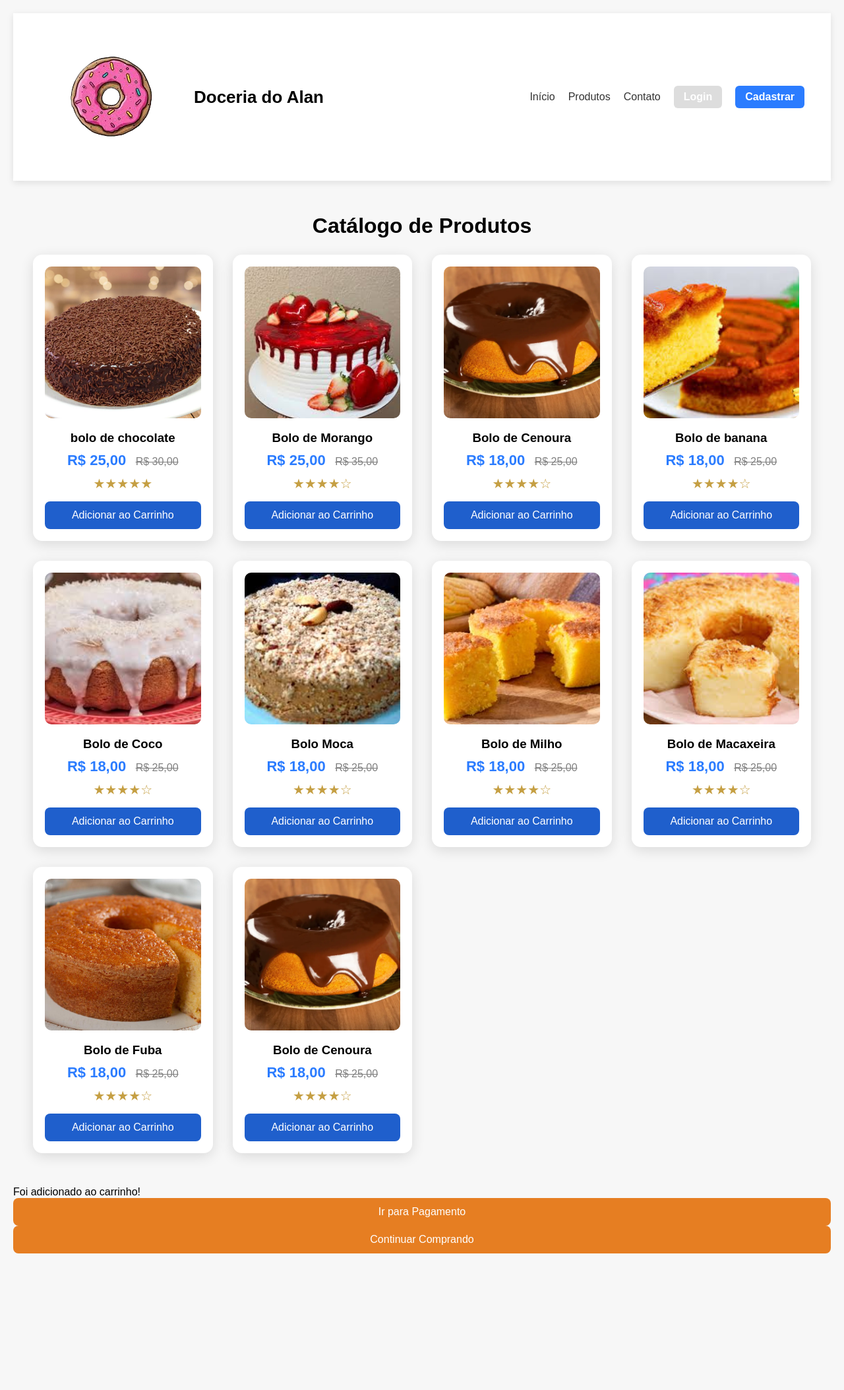
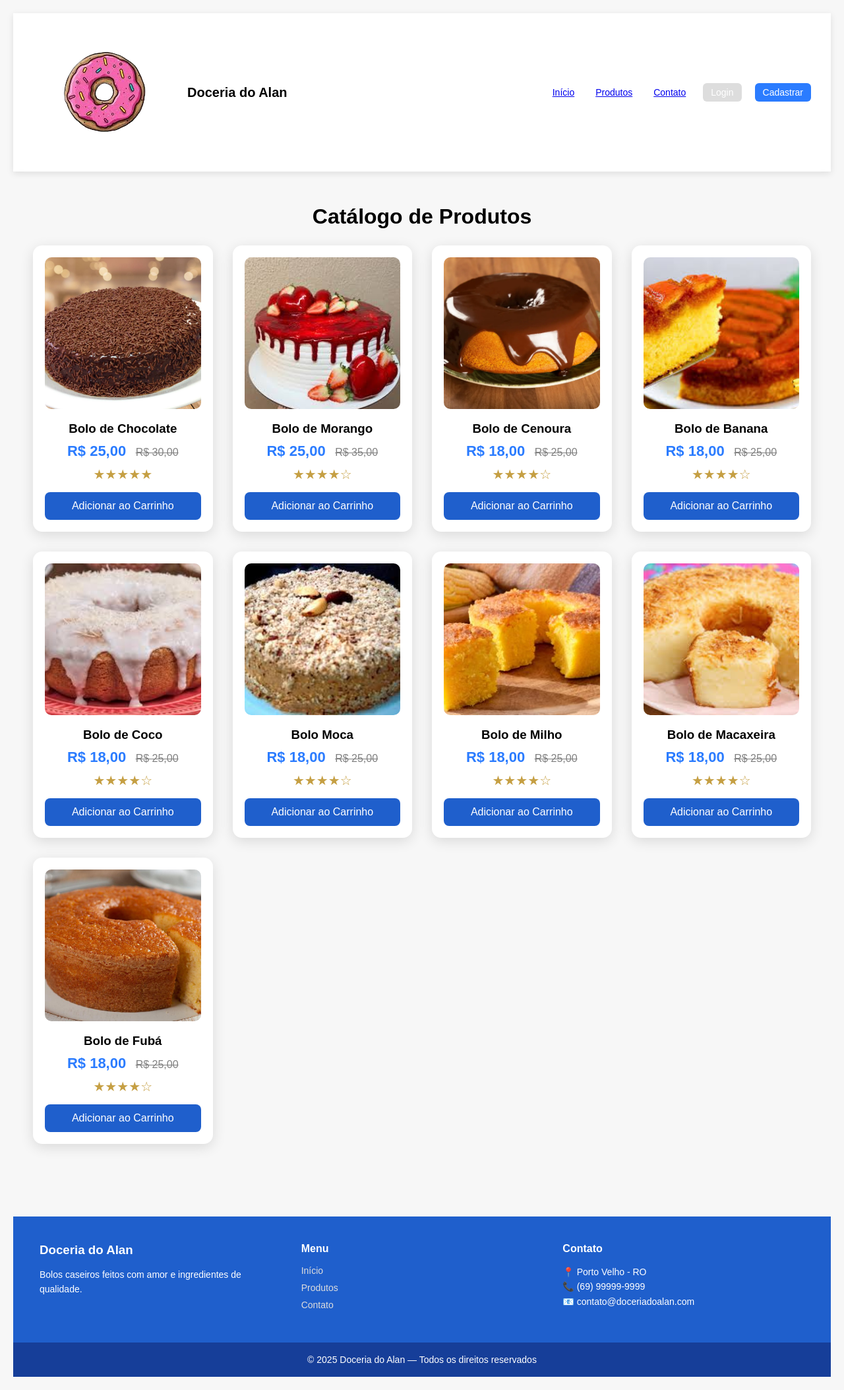
Before and after one commit to jhennycarvalho/sistema-de-vendas, a plain HTML site: page index.html in a window 1280 px wide. Shown: the whole page at 66% size. Before the commit the page ends 1920 px from the top, so only its background shows below. Drawn offline with Linux system fonts and the light colour scheme.

Commit message:
inserção do footer

```diff
--- a/css/style.css
+++ b/css/style.css
@@ -15,13 +15,14 @@
 /* HEADER */
 header {
     width: 100%;
-    padding: 15px 40px;
+    padding: 8px 30px;   /* antes: 15px 40px */
     background: #fff;
     display: flex;
     align-items: center;
     justify-content: space-between;
     box-shadow: 0 3px 10px rgba(0,0,0,0.1);
 }
+
 
 /* LOGO */
 .logo {
@@ -31,7 +32,7 @@ header {
 }
 
 .logo span {
-    font-size: 26px;
+    font-size: 20px;
     font-weight: bold;
 }
 
@@ -43,17 +44,16 @@ nav {
 }
 
 nav a {
-    text-decoration: none;
-    color: #333;
-    font-weight: 500;
+    font-size: 14px;
+    padding: 4px 6px;
 }
 
 .btn-login, .btn-cadastrar {
-    padding: 8px 15px;
+    padding: 6px 12px;
     border: none;
     cursor: pointer;
     border-radius: 6px;
-    font-weight: 600;
+    font-size: 14px;
 }
 
 .btn-login {
@@ -187,4 +187,108 @@ cursor: pointer;
 }
 button:hover {
 background: #cf6d17;
-        }
+}
+
+/* MODAL DO CARRINHO */
+.modal {
+    position: fixed;
+    top: 0;
+    left: 0;
+    width: 100%;
+    height: 100%;
+    background: rgba(0,0,0,0.5);
+    display: none;
+    align-items: center;
+    justify-content: center;
+    z-index: 1000;
+}
+
+.modal-content {
+    background: #fff;
+    padding: 25px;
+    border-radius: 12px;
+    width: 90%;
+    max-width: 380px;
+    text-align: center;
+}
+
+/* BOTÕES DO MODAL */
+.modal-content button {
+    width: auto;
+    padding: 10px 18px;
+    margin: 8px 5px;
+    border-radius: 8px;
+    font-size: 14px;
+}
+
+/* AGRUPAMENTO DOS BOTÕES */
+.modal-content .acoes {
+    display: flex;
+    justify-content: center;
+    gap: 10px;
+    margin-top: 15px;
+}
+
+/* BOTÃO PAGAMENTO */
+.modal-content .btn-pagamento {
+    background: #e67e22;
+    color: white;
+}
+
+/* BOTÃO CONTINUAR */
+.modal-content .btn-continuar {
+    background: #ccc;
+    color: #333;
+}
+
+.footer {
+    background: #1f5fcc;
+    color: white;
+    margin-top: 60px;
+}
+
+.footer-container {
+    max-width: 1200px;
+    margin: auto;
+    padding: 40px 20px;
+    display: grid;
+    grid-template-columns: repeat(auto-fit, minmax(250px, 1fr));
+    gap: 30px;
+}
+
+.footer h3,
+.footer h4 {
+    margin-bottom: 15px;
+    color: #fff;
+}
+
+.footer p {
+    font-size: 14px;
+    line-height: 1.6;
+}
+
+.footer ul {
+    list-style: none;
+    padding: 0;
+}
+
+.footer ul li {
+    margin-bottom: 8px;
+}
+
+.footer ul li a {
+    color: #ddd;
+    text-decoration: none;
+    font-size: 14px;
+}
+
+.footer ul li a:hover {
+    color: #fff;
+}
+
+.footer-bottom {
+    background: #163e99;
+    text-align: center;
+    padding: 15px;
+    font-size: 13px;
+}
--- a/index.html
+++ b/index.html
@@ -16,191 +16,147 @@
 
     <nav>
         <a href="#">Início</a>
-        <a href="#">Produtos</a>
-        <a href="#">Contato</a>
+        <a href="#produtos">Produtos</a>
+        <a href="#" id="contato">Contato</a>
         <button class="btn-login">Login</button>
         <button class="btn-cadastrar">Cadastrar</button>
     </nav>
 </header>
 
-<section class="catalogo">
+<section class="catalogo" id="produtos">
     <h2>Catálogo de Produtos</h2>
 
     <div class="catalogo-grid">
 
         <div class="card-produto">
-            <a href="#" class="img-link">
-                <img src="img/bolo.jpg" alt="Produto">
-            </a>
-
-            <h3>bolo de chocolate</h3>
-
+            <img src="img/bolo.jpg" alt="Bolo de Chocolate">
+            <h3>Bolo de Chocolate</h3>
             <div class="precos">
                 <span class="preco-atual">R$ 25,00</span>
                 <span class="preco-antigo">R$ 30,00</span>
             </div>
-
             <div class="estrelas">★★★★★</div>
-
-            <button class="btn-comprar">Adicionar ao Carrinho</button>
+            <button class="btn-comprar" data-nome="Bolo de Chocolate" data-preco="25,00">
+                Adicionar ao Carrinho
+            </button>
         </div>
 
         <div class="card-produto">
-            <a href="#" class="img-link">
-                <img src="img/BOLO DE MORANGO.jpg" alt="Produto">
-            </a>
-
+            <img src="img/BOLO DE MORANGO.jpg" alt="Bolo de Morango">
             <h3>Bolo de Morango</h3>
-
             <div class="precos">
                 <span class="preco-atual">R$ 25,00</span>
                 <span class="preco-antigo">R$ 35,00</span>
             </div>
-
             <div class="estrelas">★★★★☆</div>
-
-            <button class="btn-comprar">Adicionar ao Carrinho</button>
+            <button class="btn-comprar" data-nome="Bolo de Morango" data-preco="25,00">
+                Adicionar ao Carrinho
+            </button>
         </div>
 
         <div class="card-produto">
-            <a href="#" class="img-link">
-                <img src="img/bolo de cenoura.webp" alt="Produto">
-            </a>
-
+            <img src="img/bolo de cenoura.webp" alt="Bolo de Cenoura">
             <h3>Bolo de Cenoura</h3>
-
             <div class="precos">
                 <span class="preco-atual">R$ 18,00</span>
                 <span class="preco-antigo">R$ 25,00</span>
             </div>
+            <div class="estrelas">★★★★☆</div>
+            <button class="btn-comprar" data-nome="Bolo de Cenoura" data-preco="18,00">
+                Adicionar ao Carrinho
+            </button>
+        </div>
 
-            <div class="estrelas">★★★★☆</div>
-
-            <button class="btn-comprar">Adicionar ao Carrinho</button>
-        </div>
         <div class="card-produto">
-            <a href="#" class="img-link">
-                <img src="img/bolo de banana.jpg" alt="Produto">
-            </a>
-
-            <h3>Bolo de banana</h3>
-
+            <img src="img/bolo de banana.jpg" alt="Bolo de Banana">
+            <h3>Bolo de Banana</h3>
             <div class="precos">
                 <span class="preco-atual">R$ 18,00</span>
                 <span class="preco-antigo">R$ 25,00</span>
             </div>
+            <div class="estrelas">★★★★☆</div>
+            <button class="btn-comprar" data-nome="Bolo de Banana" data-preco="18,00">
+                Adicionar ao Carrinho
+            </button>
+        </div>
 
-            <div class="estrelas">★★★★☆</div>
-
-            <button class="btn-comprar">Adicionar ao Carrinho</button>
-        </div>
         <div class="card-produto">
-            <a href="#" class="img-link">
-                <img src="img/bolo coco.jpg" alt="Produto">
-            </a>
-
+            <img src="img/bolo coco.jpg" alt="Bolo de Coco">
             <h3>Bolo de Coco</h3>
-
             <div class="precos">
                 <span class="preco-atual">R$ 18,00</span>
                 <span class="preco-antigo">R$ 25,00</span>
             </div>
+            <div class="estrelas">★★★★☆</div>
+            <button class="btn-comprar" data-nome="Bolo de Coco" data-preco="18,00">
+                Adicionar ao Carrinho
+            </button>
+        </div>
 
-            <div class="estrelas">★★★★☆</div>
-
-            <button class="btn-comprar">Adicionar ao Carrinho</button>
-        </div>
         <div class="card-produto">
-            <a href="#" class="img-link">
-                <img src="img/bolo moca.jpg" alt="Produto">
-            </a>
-
+            <img src="img/bolo moca.jpg" alt="Bolo Moca">
             <h3>Bolo Moca</h3>
-
             <div class="precos">
                 <span class="preco-atual">R$ 18,00</span>
                 <span class="preco-antigo">R$ 25,00</span>
             </div>
+            <div class="estrelas">★★★★☆</div>
+            <button class="btn-comprar" data-nome="Bolo Moca" data-preco="18,00">
+                Adicionar ao Carrinho
+            </button>
+        </div>
 
-            <div class="estrelas">★★★★☆</div>
-
-            <button class="btn-comprar">Adicionar ao Carrinho</button>
-        </div>
         <div class="card-produto">
-            <a href="#" class="img-link">
-                <img src="img/bolo de milho.jpg" alt="Produto">
-            </a>
-
+            <img src="img/bolo de milho.jpg" alt="Bolo de Milho">
             <h3>Bolo de Milho</h3>
-
             <div class="precos">
                 <span class="preco-atual">R$ 18,00</span>
                 <span class="preco-antigo">R$ 25,00</span>
             </div>
-
             <div class="estrelas">★★★★☆</div>
-
-            <button class="btn-comprar">Adicionar ao Carrinho</button>
+            <button class="btn-comprar" data-nome="Bolo de Milho" data-preco="18,00">
+                Adicionar ao Carrinho
+            </button>
         </div>
 
         <div class="card-produto">
-            <a href="#" class="img-link">
-                <img src="img/bolo de macaxeira.jpg" alt="Produto">
-            </a>
-
+            <img src="img/bolo de macaxeira.jpg" alt="Bolo de Macaxeira">
             <h3>Bolo de Macaxeira</h3>
-
             <div class="precos">
                 <span class="preco-atual">R$ 18,00</span>
                 <span class="preco-antigo">R$ 25,00</span>
             </div>
+            <div class="estrelas">★★★★☆</div>
+            <button class="btn-comprar" data-nome="Bolo de Macaxeira" data-preco="18,00">
+                Adicionar ao Carrinho
+            </button>
+        </div>
 
-            <div class="estrelas">★★★★☆</div>
-
-            <button class="btn-comprar">Adicionar ao Carrinho</button>
-        </div>
         <div class="card-produto">
-            <a href="#" class="img-link">
-                <img src="img/como-fazer-bolo-de-fuba.jpg" alt="Produto">
-            </a>
-
-            <h3>Bolo de Fuba</h3>
-
+            <img src="img/como-fazer-bolo-de-fuba.jpg" alt="Bolo de Fubá">
+            <h3>Bolo de Fubá</h3>
             <div class="precos">
                 <span class="preco-atual">R$ 18,00</span>
                 <span class="preco-antigo">R$ 25,00</span>
             </div>
-
             <div class="estrelas">★★★★☆</div>
-
-            <button class="btn-comprar">Adicionar ao Carrinho</button>
-        </div>
-        <div class="card-produto">
-            <a href="#" class="img-link">
-                <img src="img/bolo de cenoura.webp" alt="Produto">
-            </a>
-
-            <h3>Bolo de Cenoura</h3>
-
-            <div class="precos">
-                <span class="preco-atual">R$ 18,00</span>
-                <span class="preco-antigo">R$ 25,00</span>
-            </div>
-
-            <div class="estrelas">★★★★☆</div>
-
-            <button class="btn-comprar" onclick="abrirCarrinho('Bolo de chocolate', '25,00')">Adicionar ao Carrinho</button>
+            <button class="btn-comprar" data-nome="Bolo de Fubá" data-preco="18,00">
+                Adicionar ao Carrinho
+            </button>
         </div>
 
     </div>
 </section>
 
+
 <div class="modal" id="modalCarrinho">
     <div class="modal-content">
         <h3 id="produtoNome"></h3>
         <p>Foi adicionado ao carrinho!</p>
-        <button onclick="irParaPagamento()">Ir para Pagamento</button>
-        <button class="close-btn" onclick="fecharCarrinho()">Continuar Comprando</button>
+        <div class="acoes">
+        <button class="btn-pagamento" onclick="irParaPagamento()">Ir para Pagamento</button>
+        <button class="btn-continuar" onclick="fecharCarrinho()">Continuar Comprando</button>
+    </div>
     </div>
 </div>
 
@@ -238,6 +194,36 @@ function irParaPagamento() {
 }
 </script>
 
+<footer class="footer">
+    <div class="footer-container">
+
+        <div class="footer-col">
+            <h3>Doceria do Alan</h3>
+            <p>Bolos caseiros feitos com amor e ingredientes de qualidade.</p>
+        </div>
+
+        <div class="footer-col">
+            <h4>Menu</h4>
+            <ul>
+                <li><a href="#">Início</a></li>
+                <li><a href="#produtos">Produtos</a></li>
+                <li><a href="#contato">Contato</a></li>
+            </ul>
+        </div>
+
+        <div class="footer-col" id="contato">
+            <h4>Contato</h4>
+            <p>📍 Porto Velho - RO</p>
+            <p>📞 (69) 99999-9999</p>
+            <p>📧 contato@doceriadoalan.com</p>
+        </div>
+
+    </div>
+
+    <div class="footer-bottom">
+        <p>© 2025 Doceria do Alan — Todos os direitos reservados</p>
+    </div>
+</footer>
 
 </body>
 </html>
```
Also changed, not shown: pagamento.html (+15 -32 lines), 1 other file.
